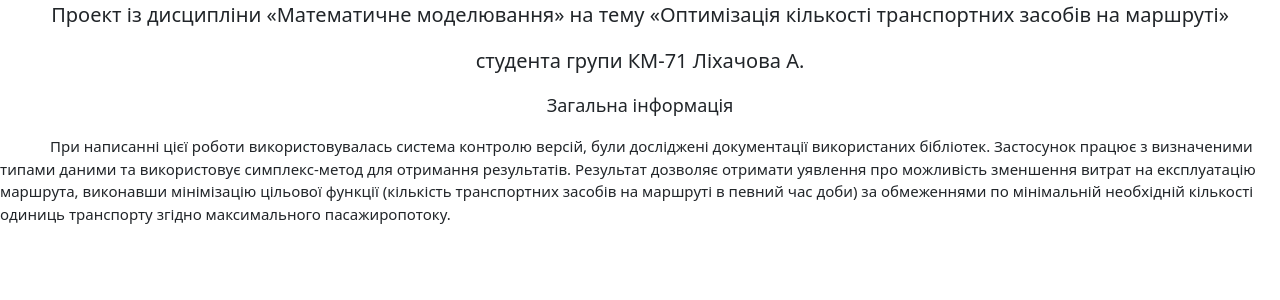
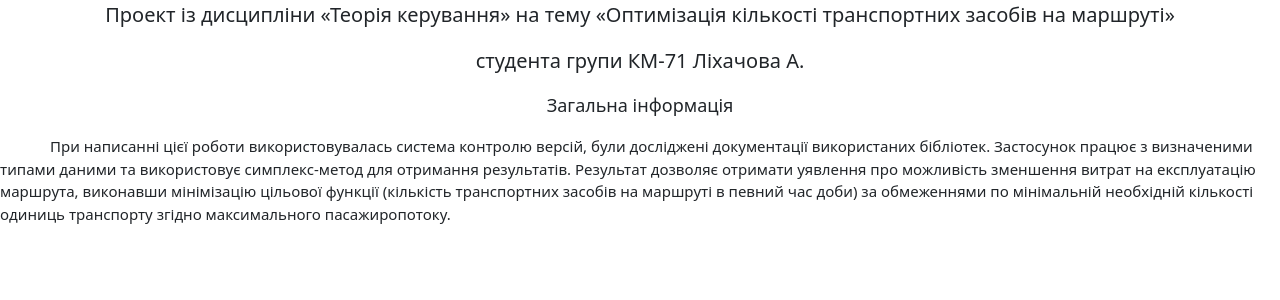
Before and after one commit to Sa4ras/optimal-transport-number, a Flask app: page / in a window 1280 px wide. Shown: the part 56-356 px from the top of the page. Run offline with Flask 2, Linux system fonts and the light colour scheme; some libraries are stand-ins or nearby versions.

Commit message:
welcome.html update

```diff
--- a/templates/welcome.html
+++ b/templates/welcome.html
@@ -18,7 +18,7 @@
 </nav>
 <div>
   <p align="center" style="font-size:20px">
-    Проект із дисципліни «Математичне моделювання»
+    Проект із дисципліни «Теорія керування»
     на тему «Оптимізація кількості транспортних засобів на маршруті»
   </p>
   <p align="center" style="font-size:20px">
```
